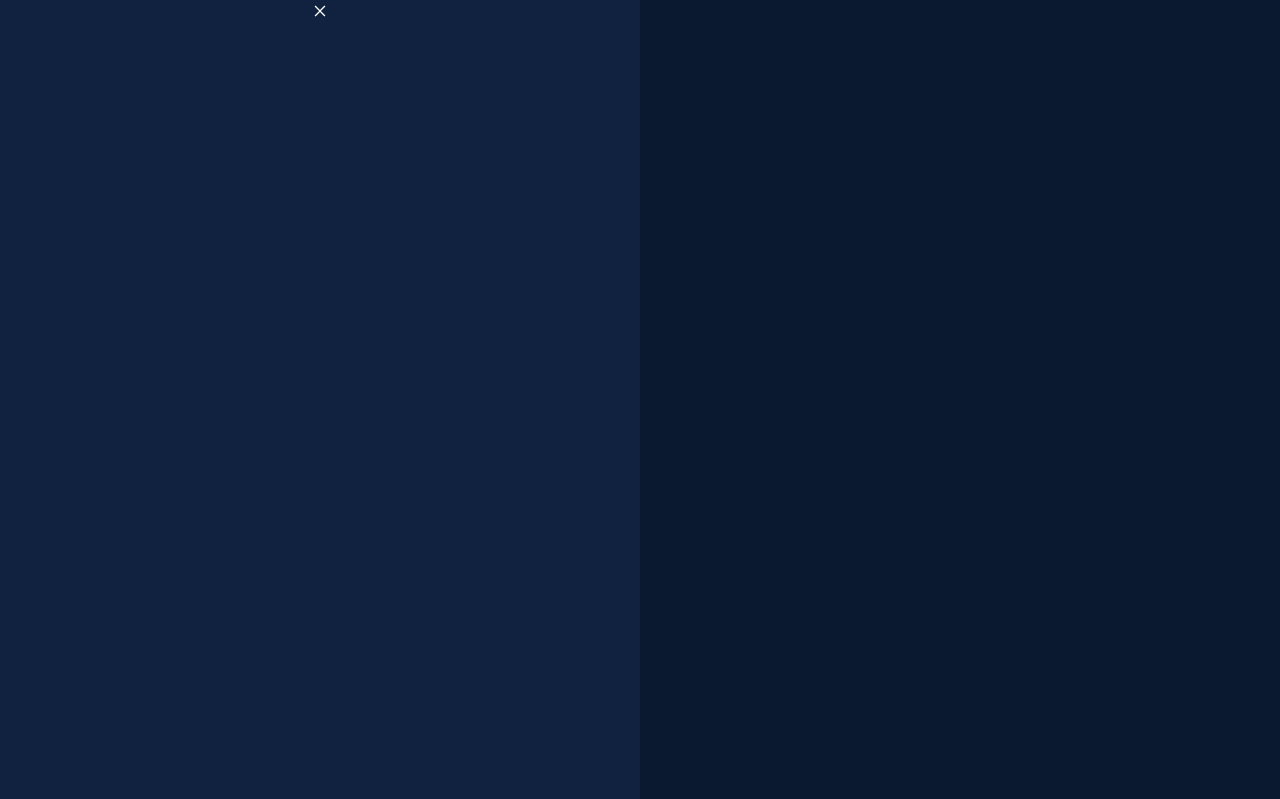
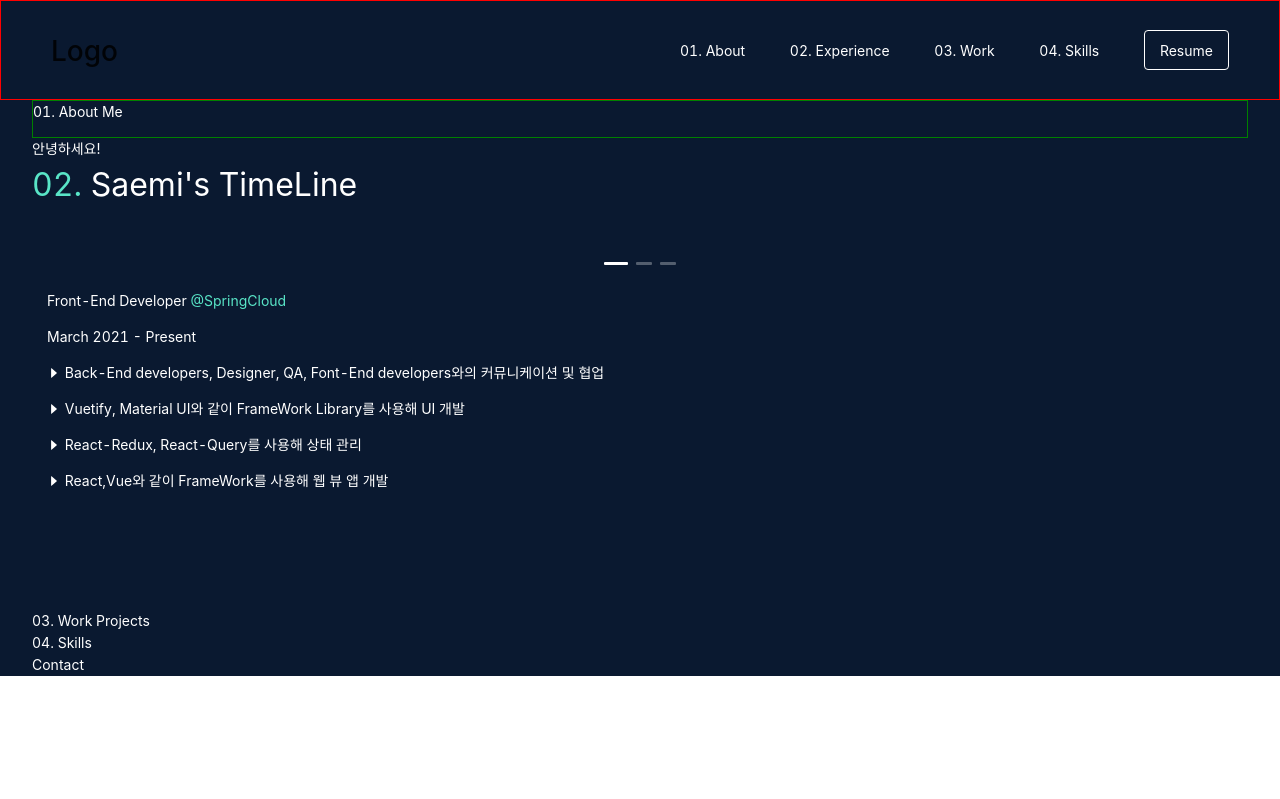
Before and after one commit to Saemi-H/new_profile_early_2022, a React (Create React App) app: page / in a window 1280 px wide. Shown: the top 799 px of the page. Built offline with nearby package versions, Linux system fonts and the light colour scheme.

Commit message:
feat: complete TimeLine

```diff
--- a/src/App.css
+++ b/src/App.css
@@ -1,46 +1,10 @@
 .App {
-  width: 100%;
-  text-align: center;
+  width: 100vw;
   background-color: #0a1930;
   color: #fff;
 }
 
 .content{
-  width: 50%;
+  width: 95%;
   margin: 0 auto;
 }
-
-.App-logo {
-  height: 40vmin;
-  pointer-events: none;
-}
-
-@media (prefers-reduced-motion: no-preference) {
-  .App-logo {
-    animation: App-logo-spin infinite 20s linear;
-  }
-}
-
-.App-header {
-  background-color: #282c34;
-  min-height: 100vh;
-  display: flex;
-  flex-direction: column;
-  align-items: center;
-  justify-content: center;
-  font-size: calc(10px + 2vmin);
-  color: white;
-}
-
-.App-link {
-  color: #61dafb;
-}
-
-@keyframes App-logo-spin {
-  from {
-    transform: rotate(0deg);
-  }
-  to {
-    transform: rotate(360deg);
-  }
-}
--- a/src/App.js
+++ b/src/App.js
@@ -12,8 +12,8 @@ import ResponsiveAppBar from './AppBar/ResponsiveAppBar';
 function App() {
   return (
     <div className="App">
-      {/* <AppBar /> */}
-      <ResponsiveAppBar />
+      <AppBar />
+      {/* <ResponsiveAppBar /> */}
       <div className='content'>
         <IntroIndex />
         <WorkIndex />
--- a/src/Work/WorkIndex.js
+++ b/src/Work/WorkIndex.js
@@ -1,47 +1,88 @@
 import React from 'react'
 import styled from "styled-components";
-import { Carousel, Radio } from 'antd';
+import { Carousel } from 'antd';
+import {CaretRightOutlined} from "@ant-design/icons"
 
 
 const StyledTitleBox = styled.div`
-    border: 1px solid green;
     text-align: left;
+    font-size: 2rem;
+    margin-bottom: 40px;
     >p::after{
         display: inline-block;
         content: "";
         height: 1px;
         background-color: rgba(255, 255, 255, 0.3);
         margin-left: 1rem;
+
     }
 `;
 
+const StyledColor = styled.span`
+    color: #59e5c7;
+`;
+
+const carouselStyle = {
+    height: '45vh',
+}
+
 const contentStyle = {
-    height: '160px',
-    textAlign: 'left',
+    height: '45vh',
     color: "#fff",
-    border: "1px solid yellow"
+    textAlign: "left",
+    padding: "10px 15px",
+    boxSizing: "border-box",
+    marginTop: '30px'
   };
 
+
 const WorkIndex = () => {
-    const [dotPosition, setDotPosition] = React.useState('left');
+    const [dotPosition, setDotPosition] = React.useState('top');
 
 
     return (
     <><StyledTitleBox>
-            <p>02. Saemi's TimeLine</p>
+            <p><StyledColor>02.</StyledColor> Saemi's TimeLine</p>
         </StyledTitleBox>
-        <Carousel dotPosition={dotPosition}>
+        <Carousel style={carouselStyle} dotPosition={dotPosition}>
                 <div>
-                    <div style={contentStyle}>Front-End Developer @SpringCloud</div>
+                    <div style={contentStyle}>
+                        <p>Front-End Developer <StyledColor>@SpringCloud</StyledColor></p>
+                        <p>March 2021 - Present</p>
+                        <p>
+                            <CaretRightOutlined /> Back-End developers, Designer, QA, Font-End developers와의 커뮤니케이션 및 협업
+                        </p>
+                        <p>
+                            <CaretRightOutlined /> Vuetify, Material UI와 같이 FrameWork Library를 사용해 UI 개발
+                        </p>
+                        <p>
+                            <CaretRightOutlined /> React-Redux, React-Query를 사용해 상태 관리
+                        </p>
+                        <p>
+                            <CaretRightOutlined /> React,Vue와 같이 FrameWork를 사용해 웹 뷰 앱 개발
+                        </p>
+                    </div>
                 </div>
                 <div>
-                    <h3 style={contentStyle}>2</h3>
+                    <div style={contentStyle}>
+                    <p>UI/UX 웹 디자인, 퍼블리셔 과정 <StyledColor>@그린컴퓨터아카데미</StyledColor></p>
+                            <p>June 2020 - Nov 2020</p>
+                            <p>
+                                <CaretRightOutlined /> Photoshop 툴 사용해 간단한 웹 디자인 시안
+                            </p>
+                            <p>
+                                <CaretRightOutlined /> HTML, CSS, Jquery 사용해 웹 페이지 구축
+                            </p>
+                    </div>
                 </div>
                 <div>
-                    <h3 style={contentStyle}>3</h3>
-                </div>
-                <div>
-                    <h3 style={contentStyle}>4</h3>
+                    <div style={contentStyle}>
+                    <p>학사 졸업 <StyledColor>@University of Saskatchewan</StyledColor></p>
+                            <p>July 2013 - June 2018</p>
+                            <p>
+                                <CaretRightOutlined /> BA of Psychology 졸업
+                            </p>
+                    </div>
                 </div>
             </Carousel></>
   )
```
